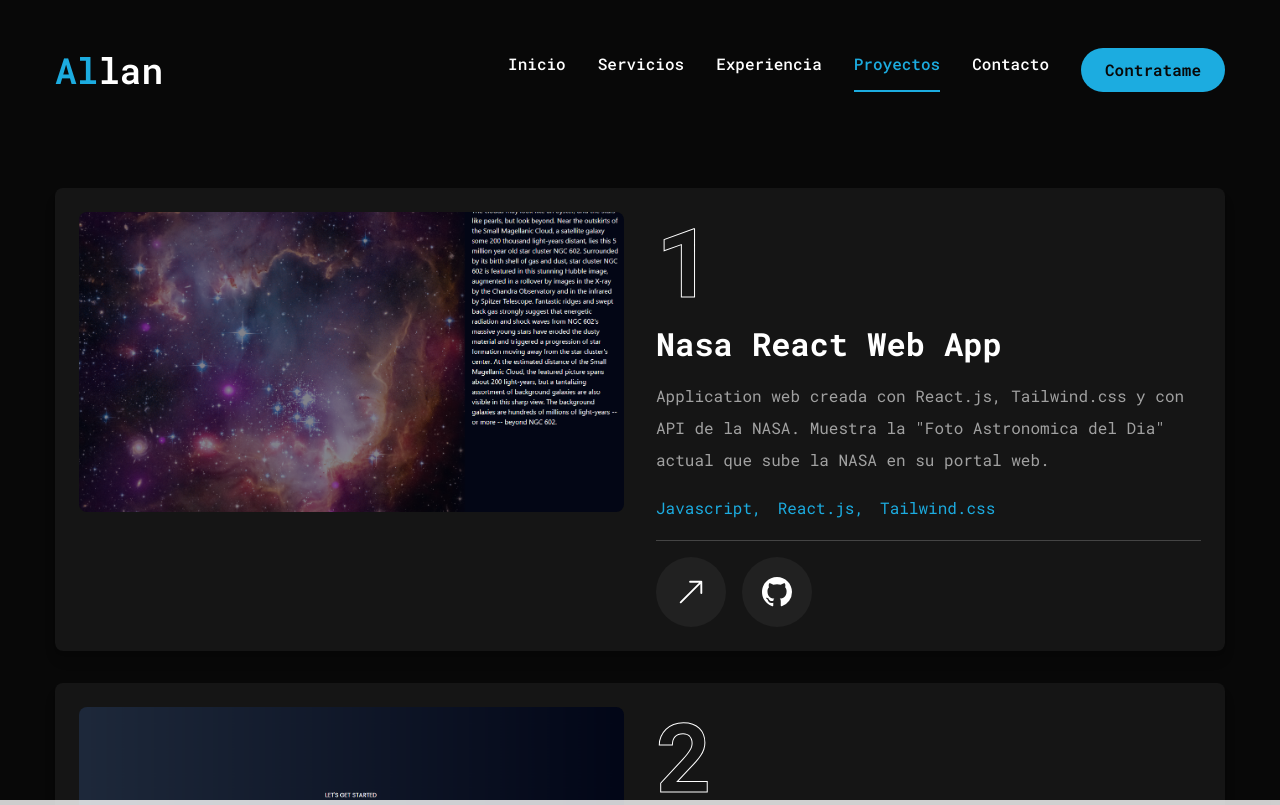
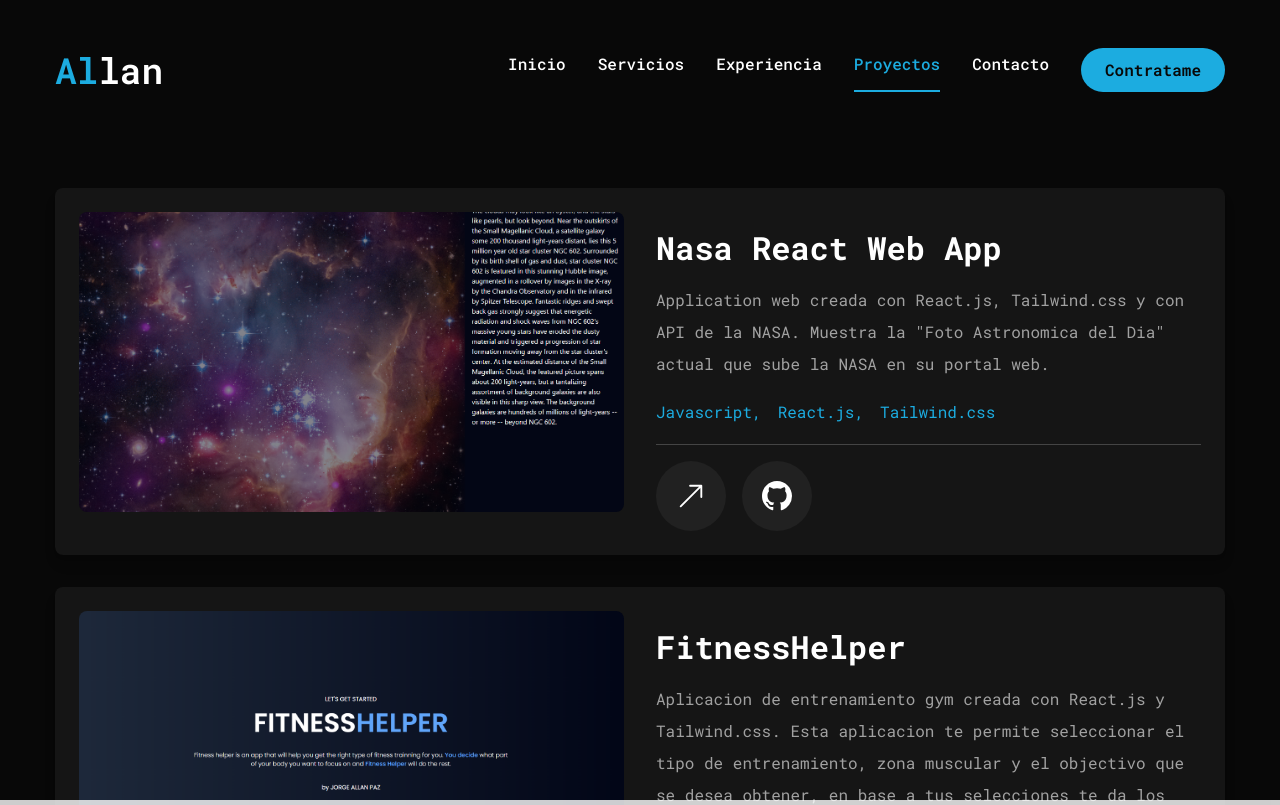
Before and after one commit to Gokuno/allan-portafolio, a Next.js app: page /work in a window 1280 px wide. Shown: the top 805 px of the page. Built offline with nearby package versions, Linux system fonts and the light colour scheme.

Commit message:
update
quite num de proyecto para mejor apariencia

```diff
--- a/app/work/page.jsx
+++ b/app/work/page.jsx
@@ -140,7 +140,7 @@
               <div className="w-full md:w-1/2 flex flex-col justify-between">
                 <div>
                   <div className="text-8xl leading-none font-bold text-outline text-transparent mb-5">
-                    {project.num}
+                    { /* {project.num}*/}
                   </div>
                   <h2 className="text-[32px] font-bold leading-none text-white group-hover:text-accent transition-all duration-200 capitalize mb-5">
                     {project.title}
```
